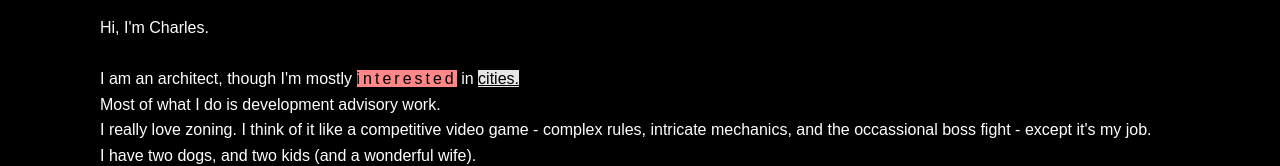
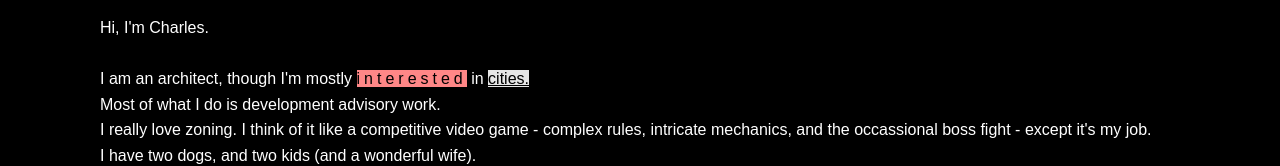
Before and after one commit to audient-void/audient-void.github.io, a plain HTML site: page index.html in a window 1280 px wide. In both pictures the pointer is over the link "interested". Shown: the part 139-305 px from the top of the page. Drawn offline with Linux system fonts and the light colour scheme; a web font is replaced by a local one.

Commit message:
Update index.html

```diff
--- a/index.html
+++ b/index.html
@@ -84,7 +84,7 @@
 
     a:hover {
       font-family: "highlight-bold", Arial, sans-serif;
-      letter-spacing: 3px;
+      letter-spacing: 4px;
       text-transform: none;
       text-decoration: none;
       background-color: rgb(255, 135, 135);
```
